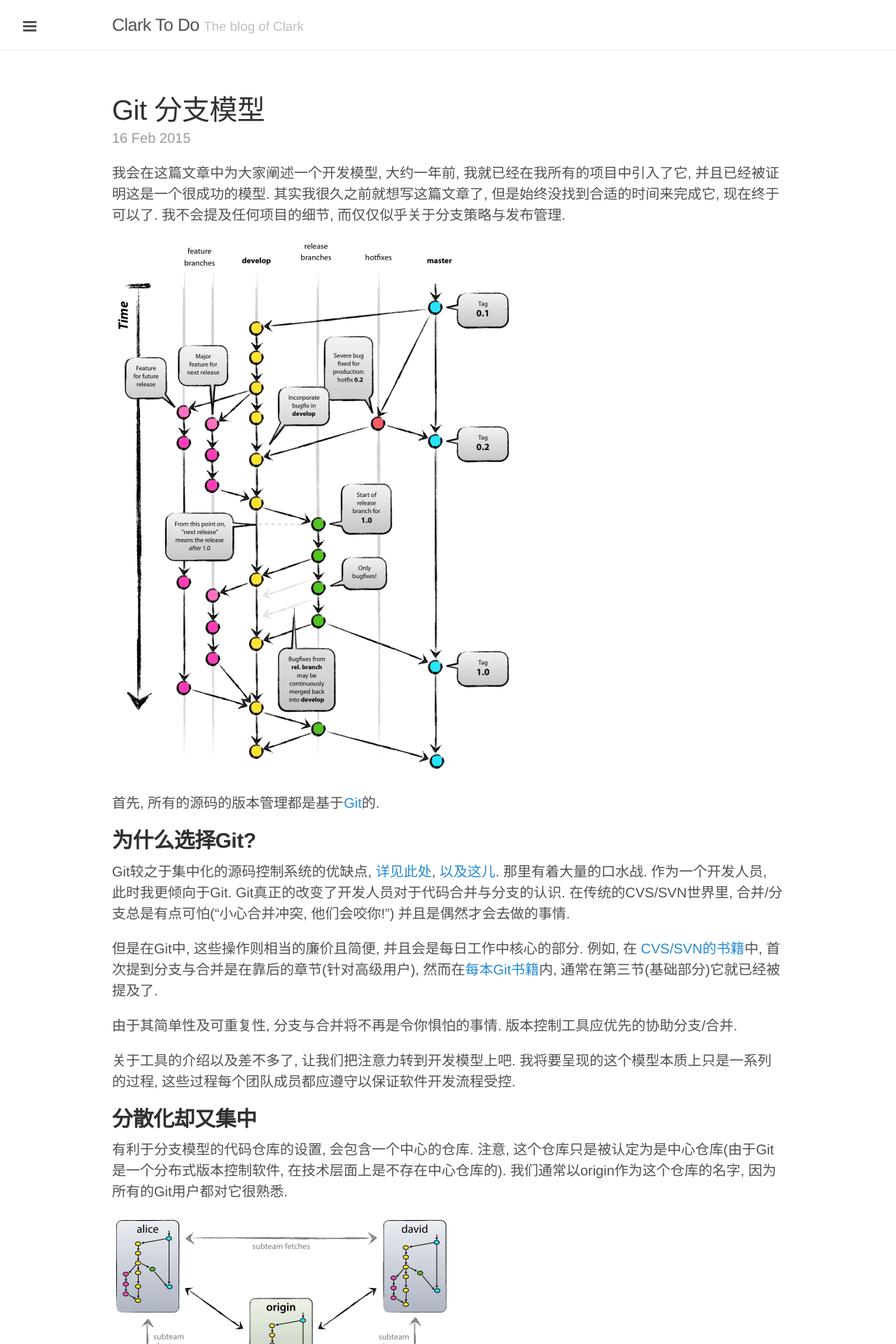
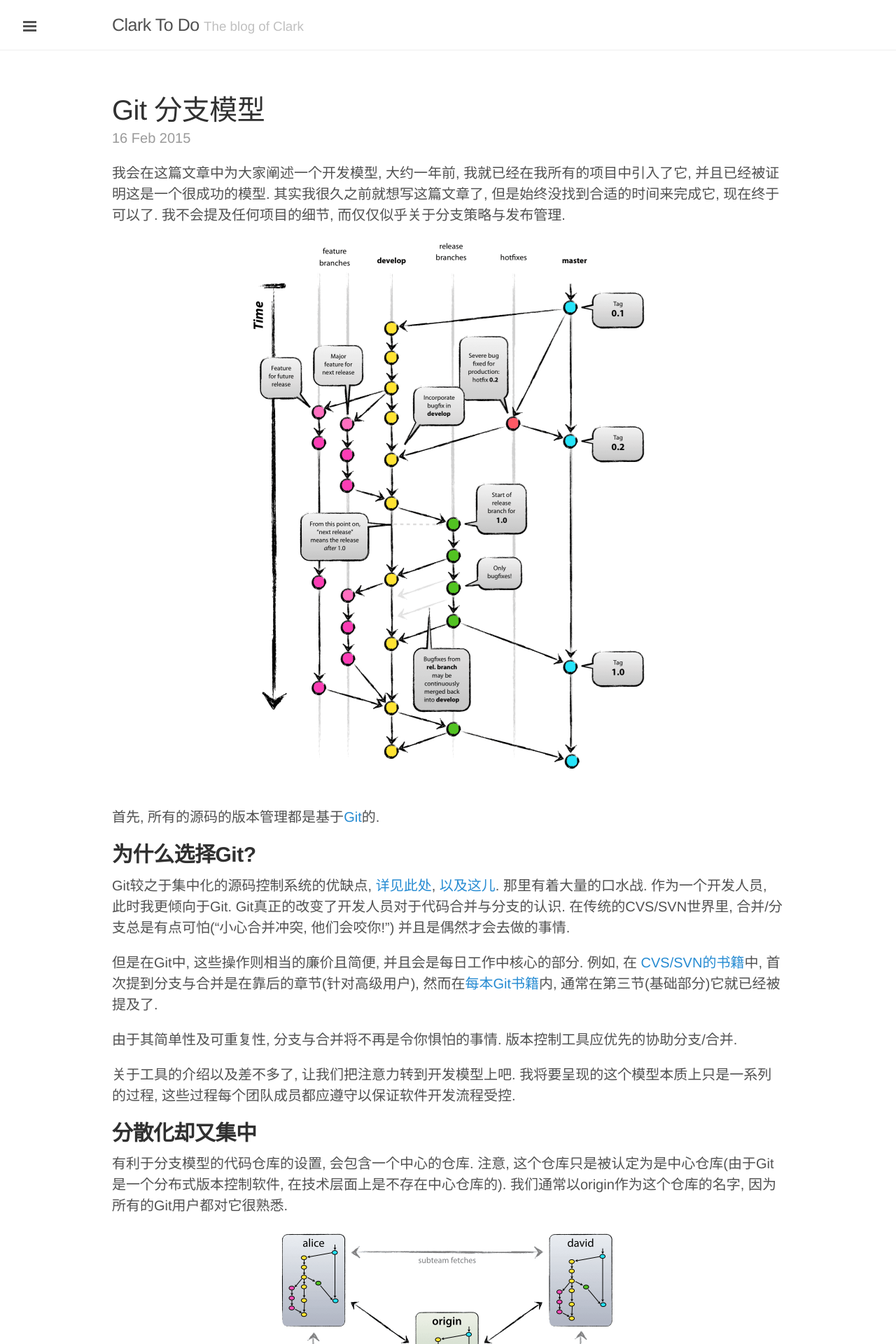
Before and after one commit to clarkdo/clarkdo.github.com, a Jekyll site: the page built from _posts/2015-02-16-53.md, in a window 1280 px wide. Shown: the top 1920 px of the page at 70% size. Built offline with Jekyll 4.4.1, drawn with Linux system fonts in a browser that asks for light colours; Markdown is read by kramdown in place of the engine named in the settings; comment, search, counter and statistics services are not loaded.

Commit message:
new post

```diff
--- a/_posts/2015-02-16-53.md
+++ b/_posts/2015-02-16-53.md
@@ -26,7 +25,7 @@ h4 {
 </style>
 我会在这篇文章中为大家阐述一个开发模型, 大约一年前, 我就已经在我所有的项目中引入了它, 并且已经被证明这是一个很成功的模型. 其实我很久之前就想写这篇文章了, 但是始终没找到合适的时间来完成它, 现在终于可以了. 我不会提及任何项目的细节, 而仅仅似乎关于分支策略与发布管理.
 
-<p class="centered"><img class="centered" src="{{ site.baseurl }}public/img/git-model.png" width="575"/></p>
+<p class="centered"><img style="display:inline;" src="{{ site.baseurl }}public/img/git-model.png" width="575"/></p>
 
 
 
@@ -47,7 +46,7 @@ Git较之于集中化的源码控制系统的优缺点, [详见此处](http://ww
 
 有利于分支模型的代码仓库的设置, 会包含一个中心的仓库. 注意, 这个仓库只是被认定为是中心仓库(由于Git是一个分布式版本控制软件, 在技术层面上是不存在中心仓库的). 我们通常以origin作为这个仓库的名字, 因为所有的Git用户都对它很熟悉.
 
-<p class="centered"><img class="centered" width="487" src="{{ site.baseurl }}public/img/centr-decentr.png" /></p>
+<p class="centered"><img style="display:inline;" width="487" src="{{ site.baseurl }}public/img/centr-decentr.png" /></p>
 
 每个开发人原都会在origin上拉取和推送代码. 但是除了集中化的推送-拉取关系, 开发人员也可以从其他同事那拉取变更, 从而形成子团队, 在不应过早的给origin推送还在开发中的产品之前, 这点对于多人的团队协作是很有帮助的. 在上面的图中, 子团队有: Alice 和 Bob, Alice 和 David, 还有 Clair 和 David.
 
@@ -128,7 +127,7 @@ $ git push origin develop
 
 --no-ff标记使合并总会创建一个新的提交, 即使合并可以以快速前进实现. 这避免了功能分支历史记录的丢失并且将所有添加这个功能的提交组合在一起. 对比:
 
-<p class="centered"><img class="centered" src="{{ site.baseurl }}public/img/merge-without-ff.png" width="478"></p>
+<p class="centered"><img style="display:inline;" src="{{ site.baseurl }}public/img/merge-without-ff.png" width="478"></p>
 
 在后面的情况里, 从Git的提交历史记录里想要看到实现的功能是不可能的, 你只能人工阅读所有的日志信息. 对整个功能(比如, 一组提交)的回退, 在后面的情况里真的很头疼的一件事, 然而如果使用--no-ff标记则变的相当简单.
 
```
Also changed, not shown: other parts of _posts/2015-02-16-53.md (+0 -1 lines).
